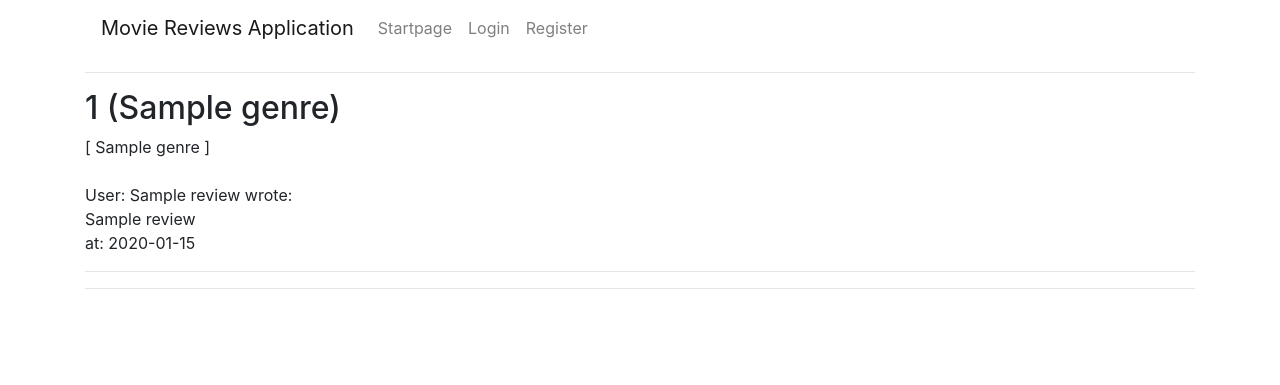
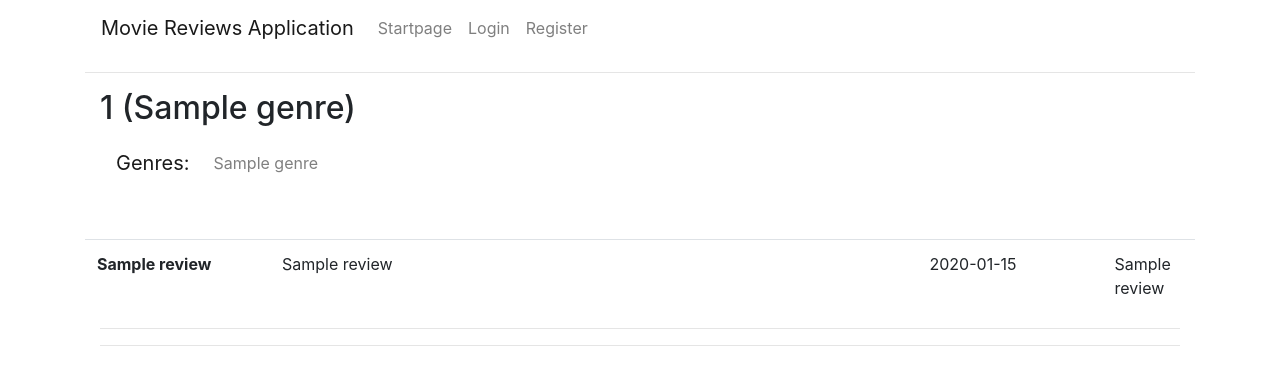
Before and after one commit to anadis504/Tietokantasovellus-Movie-Reviews, a Flask app: template templates/movie.html in a window 1280 px wide. Shown: the top 385 px of the page. Run offline with Flask 2, Linux system fonts and the light colour scheme; the template is opened without the code that fills it: most values are stand-ins (such as "Sample title", 1, 10 or a date in 2020); some libraries are stand-ins or nearby versions.

Commit message:
still working on bootstrap

```diff
--- a/movies.py
+++ b/movies.py
@@ -5,7 +5,7 @@ import users
 def movie_reviews(mov_id):
 
     print(mov_id)
-    sql = "SELECT m.title, u.username, r.content, r.created, r.score FROM reviews r LEFT JOIN users u ON u.id = r.user_id LEFT JOIN movies m ON m.id = r.movie_id WHERE m.id = :id ORDER BY r.created DESC;"
+    sql = "SELECT m.title, u.username, r.content, r.created, r.score FROM reviews r LEFT JOIN users u ON u.id = r.user_id LEFT JOIN movies m ON m.id = r.movie_id WHERE m.id = :id ORDER BY r.created DESC LIMIT 25;"
     result = db.session.execute(sql, {"id":mov_id})
     print("We are here!")
     reviews = result.fetchall()
--- a/routes.py
+++ b/routes.py
@@ -61,7 +61,7 @@ def add_review():
     content = request.form["content"]
     score = request.form["score"]
     if movies.save_review(movie_id, content, score):
-        return redirect("/")
+        return redirect("/show_reviews/"+movie_id)
     else:
         return render_template("error.html",message="Review did not succeed")
 
--- a/templates/movie.html
+++ b/templates/movie.html
@@ -1,21 +1,34 @@
 {% extends "layout.html" %}
 {% block title %} {{title }} {% endblock %}
 {% block content %}
+<div class="container">
 <h2> {{ specs[0][0] }} ({{ specs[0][1] }}) </h2>
-[
-{% for genre in specs %}
-{{ genre[2] }}
-{% endfor %}
-]
+<nav class="navbar navbar-expand-sm navbar-light">
+        <a class="navbar-brand">Genres:</a>
+        <ul class="navbar-nav">
+
+            {% for genre in specs %}
+            <li class="nav-item">
+            <a class="nav-link">{{ genre[2] }}</a>
+            </li>
+            {% endfor %}
+        </ul>
+</nav>
 <br>
 <br>
-{% for review in reviews %}
-User: {{ review[1] }} wrote: <br>
-{{ review[2] }} <br>
-at: {{ review[3].strftime("%Y-%m-%d %H:%M:%S") }}
+<table class="table">
+    <tr class="row">
+    {% for review in reviews %}
+    <th class="col-2">{{ review[1] }}</th>
+        <td class="col-7">{{ review[2] }}</td>
+        <td class="col-2">{{ review[3].strftime("%Y-%m-%d %H:%M:%S") }}</td>
+        <td class="col-1">{{ review[4] }}</td>
+    {% endfor %}
+    </tr>
+</table>
 
 <hr>
-{% endfor %}
+
 
 {% if session.username %}
 Add a review:
```
Also changed, not shown: templates/index.html (+8 -3 lines), templates/movielist.html (+8 -4 lines).
